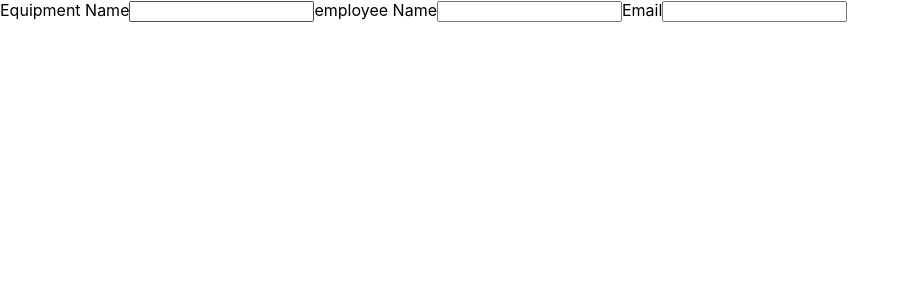
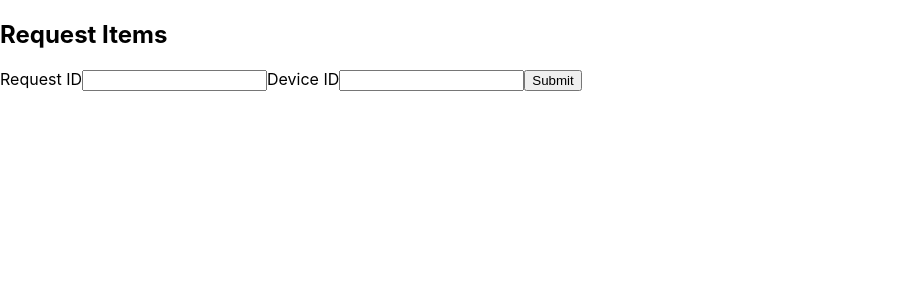
Before and after one commit to lambdax-enteprise-device/frontend, a React (Create React App) app: page /equipment-request in a window 1280 px wide. Shown: the top 300 px of the page, without its empty margins (0-909 px from the left). Built offline with nearby package versions, Linux system fonts and the light colour scheme.

Commit message:
updated form with correct inputs

```diff
--- a/src/components/EquipmentRequest.js
+++ b/src/components/EquipmentRequest.js
@@ -1,11 +1,17 @@
 import React, { useState } from "react";
+import "./equipmentRequest.scss"
 
 
 const EquipmentRequest = (props) => {
-    const [ request , SetRequest ] = useState({name:"",employee:"",email:""})
+    const [ request , SetRequest ] = useState({request_id:"",device_id:""})
 
     const handleChange = (e) => {
         SetRequest({...request, [e.target.name] : e.target.value})
+    }
+
+    const handleSubmit = (e) => {
+        e.preventDefault()
+        console.log("oh yeahhh")
     }
 
     console.log(request)
@@ -14,35 +20,27 @@ const EquipmentRequest = (props) => {
 
     return (
         <div>
-            <form>
+            <h2>Request Items</h2>
+            <form onSubmit={handleSubmit}>
                 <label>
-                    Equipment Name
+                    Request ID
                     <input
-                        type="text"
-                        name="name"
+                        type="number"
+                        name="request_id"
                         onChange={handleChange}
                         value={request.name}
                     />
                 </label>
                 <label>
-                    employee Name
+                    Device ID
                     <input
-                        type="text"
-                        name="employee"
+                        type="number"
+                        name="device_id"
                         onChange={handleChange}
                         value={request.employee}
                     />
                 </label>
-                <label>
-                    Email
-                    <input
-                        type="email"
-                        name="email"
-                        onChange={handleChange}
-                        value={request.email}
-                    />
-                </label>
-
+                <button>Submit</button>
             </form>
         </div>
     )
```
Also changed, not shown: src/components/equipmentRequest.scss (added).
